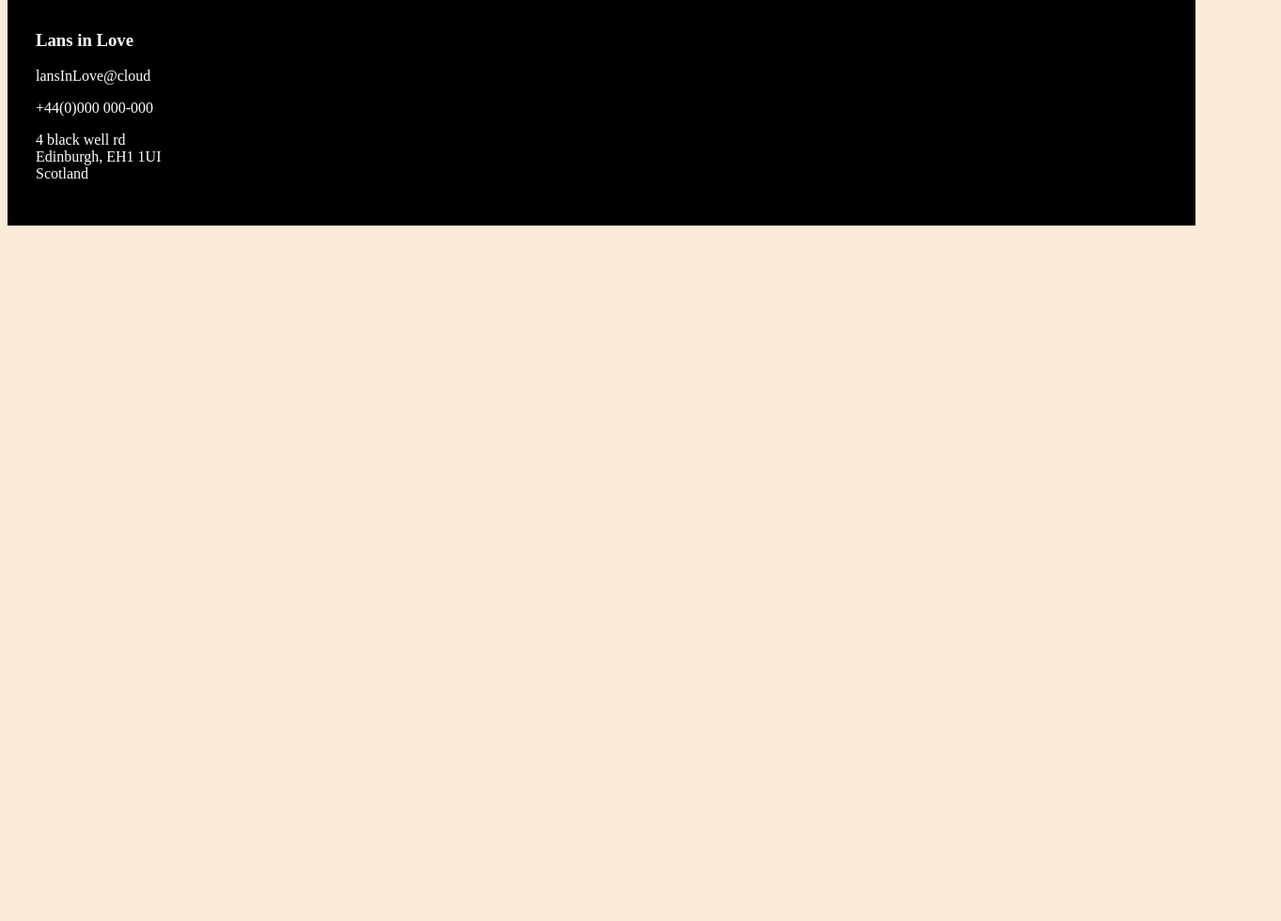
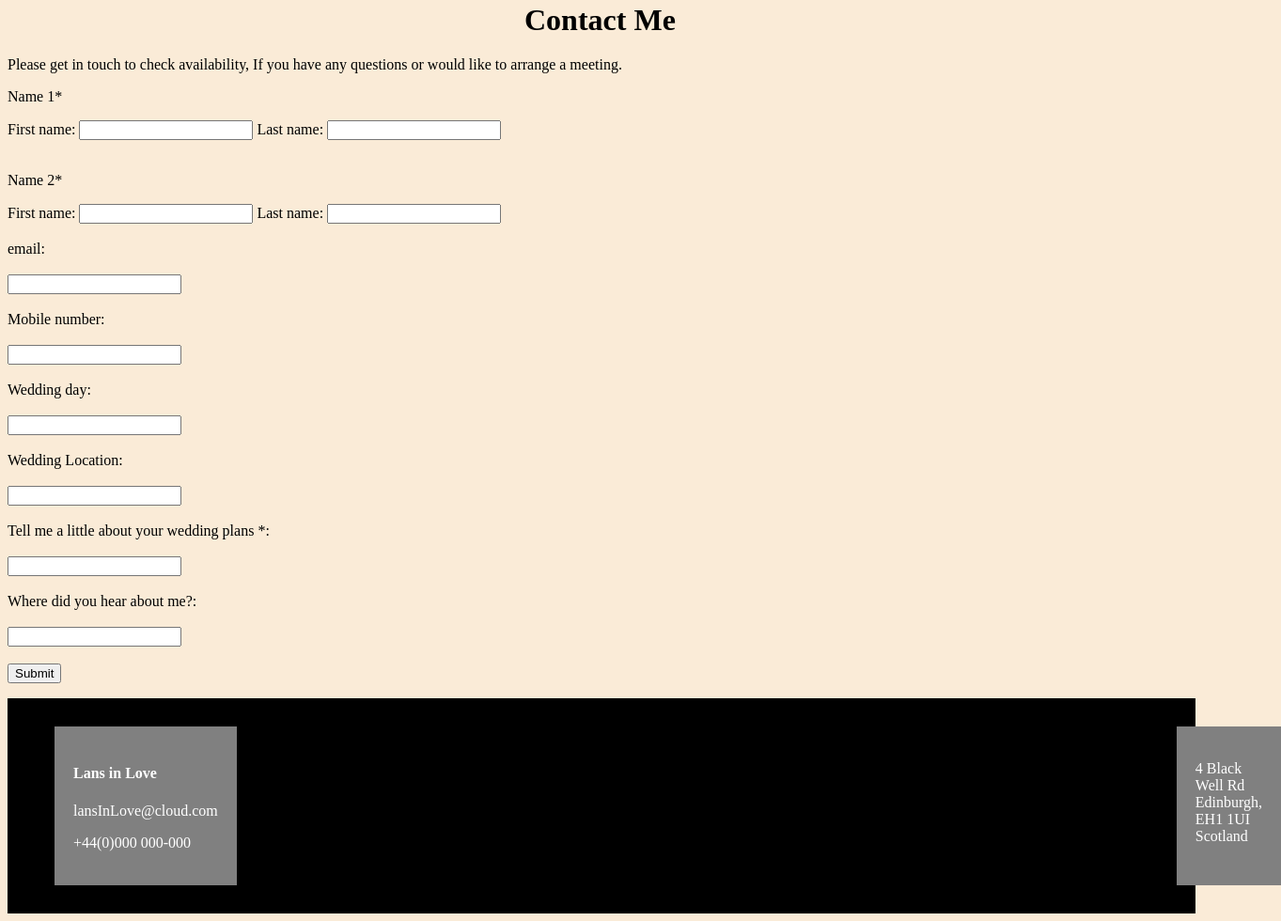
Before and after one commit to Nalisa8/Photographer_Website, a plain HTML site: page getInTouch.html in a window 1280 px wide. Shown: the part 186-1166 px from the top of the page at 94% size, 1363 px wide, since content can reach past the window. Before the commit the page ends 800 px from the top, so only its background shows below. Drawn offline with Linux system fonts and the light colour scheme.

Commit message:
contact form created

```diff
--- a/getInTouch.html
+++ b/getInTouch.html
@@ -1,4 +1,5 @@
 <html lang="en">
+
 <head>
   <meta charset="UTF-8">
   <meta name="viewport" content="width=device-width, initial-scale=1.0">
@@ -6,35 +7,70 @@
   <link rel="stylesheet" href="style/style.css">
   <title>Document</title>
 </head>
+
 <body>
   <div>
-      <a href="index.html" class="title-dec"><h1>The Lans in Love</h1></a>
+    <a href="index.html" class="title-dec">
+      <h1>The Lans in Love</h1>
+    </a>
   </div>
   <header>
     <div class="nav-bar">
       <ul class="menu-color">
-         <li><a href="portfolio.html" >Portfolio</a> </li>
-         <li><a href="pricing.html" >Pricing</a></li>
-         <li><a href="fq.html" >FQ</a></li>
-         <li><a href="aboutMe.html" >About Me</a></li>
-         <li><a href="getInTouch.html" >Get in Touch</a></li>
+        <li><a href="portfolio.html">Portfolio</a> </li>
+        <li><a href="pricing.html">Pricing</a></li>
+        <li><a href="fq.html">FQ</a></li>
+        <li><a href="aboutMe.html">About Me</a></li>
+        <li><a href="getInTouch.html">Get in Touch</a></li>
       </ul>
     </div>
   </header>
+  <h1>Contact Me</h1>
+  <p>Please get in touch to check availability, If you have any questions or would like to arrange a meeting.</p>
+  <div class="form-container">
+    <form action="/action_page.php">
+      <p>Name 1*</p>
+      <label for="fname">First name:</label>
+      <input type="text" id="fname" name="fname">
+      <label for="lname">Last name:</label>
+      <input type="text" id="lname" name="lname"><br><br>
+      <p>Name 2*</p>
+      <label for="fname">First name:</label>
+      <input type="text" id="fname" name="fname">
+      <label for="lname">Last name:</label>
+      <input type="text" id="lname" name="lname"><br><br>
+      <label for="fname">email:</label><br><br>
+      <input type="text" id="fname" name="fname"><br><br>
+      <label for="fname">Mobile number:</label><br><br>
+      <input type="text" id="fname" name="fname"><br><br>
+      <label for="fname">Wedding day:</label><br><br>
+      <input type="text" id="fname" name="fname"><br><br>
+      <label for="fname">Wedding Location:</label><br><br>
+      <input type="text" id="fname" name="fname"><br><br>
+      <label for="fname">Tell me a little about your wedding plans *:</label><br><br>
+      <input type="text" id="fname" name="fname"><br><br>
+      <label for="fname">Where did you hear about me?:</label><br><br>
+      <input type="text" id="fname" name="fname"><br><br>
+      <input type="submit" value="Submit">
+    </form>
+  </div>
   <div class=" empty"></div>
   <footer>
-  <div>
-      <h3>Lans in Love</h3>
-      <p>lansInLove@cloud</p>
+    <div class="foot-container">
+      <div class="contact">
+        <h4>Lans in Love</h4>
+        <i class="fas fa-at"></i>
+        <p>lansInLove@cloud.com</p>
         <p>+44(0)000 000-000</p>
       </div>
+      <div class="address">
+        <p> 4 Black Well Rd <br>
+          Edinburgh, EH1 1UI <br>
+          Scotland</p>
+      </div>
+    </div>
 
-  <div>
-     <p> 4 black well rd <br>
-    Edinburgh, EH1 1UI <br>
-    Scotland
-</p>
-  </div>
   </footer>
 </body>
+
 </html>
--- a/style/style.css
+++ b/style/style.css
@@ -4,6 +4,7 @@ body {
 /* Title*/
 
 .title-dec {
+  list-style-type: none;
   text-decoration: none;
   overflow: hidden;
 }
@@ -61,8 +62,29 @@ footer {
   padding: 30px;
 }
 
-.background {
-  background-color: grey;
+.foot-container{
+  display: flex;
+  flex-wrap: nowrap;
+
 }
 
+.contact{
+background-color: grey;
+margin-left: 20px;
+padding: 20px;
+}
+
+.address{
+background-color: grey;
+margin-left: 1000px;
+padding: 20px;
+
+}
+i.fas{
+  font-size: 10px;
+
+}
+.fa-at{
+  color: aqua;
+}
 < !-- custom styling for all icons -->
```
Also changed, not shown: aboutMe.html (+15 -13 lines), fq.html (+15 -13 lines), index.html (+14 -14 lines), portfolio.html (+15 -13 lines), pricing.html (+15 -13 lines). Lines whose indentation alone changed are shown as unchanged.
